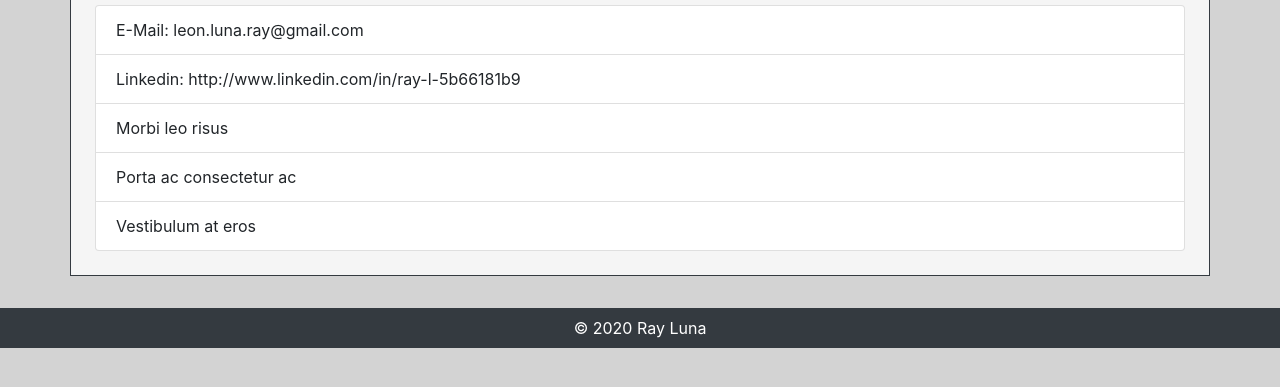
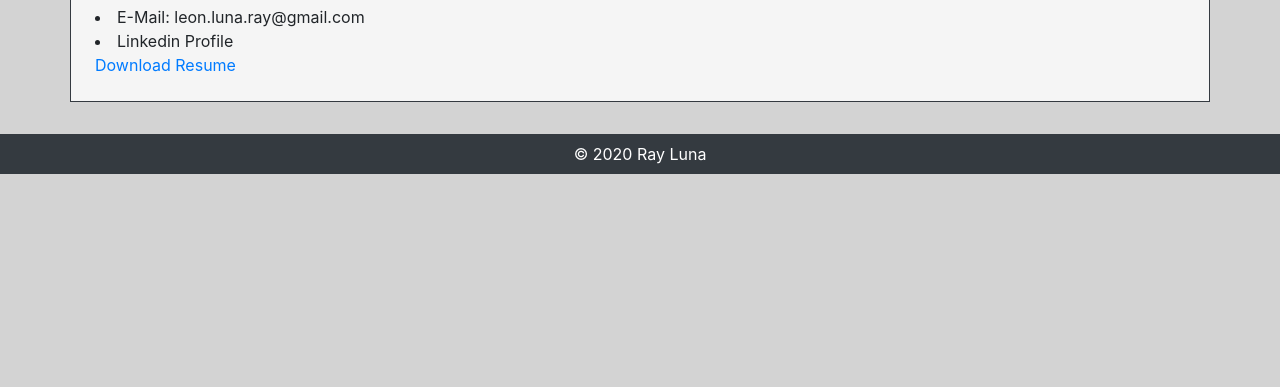
Before and after one commit to leon-luna-ray/alpinejs-portfolio, a plain HTML site: page pages/contact.html in a window 1280 px wide. Shown: the part 203-590 px from the top of the page. Drawn offline with nearby package versions, Linux system fonts and the light colour scheme.

Commit message:
updated contact page

```diff
--- a/pages/contact.html
+++ b/pages/contact.html
@@ -6,6 +6,7 @@
     <title>Contact | Ray Luna</title>
     <link rel="stylesheet" href="https://cdn.jsdelivr.net/npm/bootstrap@4.5.3/dist/css/bootstrap.min.css" integrity="sha384-TX8t27EcRE3e/ihU7zmQxVncDAy5uIKz4rEkgIXeMed4M0jlfIDPvg6uqKI2xXr2" crossorigin="anonymous">
     <link rel="stylesheet" href="../assets/css/styles.css">
+    <script src="https://cdn.jsdelivr.net/npm/bootstrap@5.0.0-beta1/dist/js/bootstrap.bundle.min.js" integrity="sha384-ygbV9kiqUc6oa4msXn9868pTtWMgiQaeYH7/t7LECLbyPA2x65Kgf80OJFdroafW" crossorigin="anonymous"></script>
 
 </head>
 <body>
@@ -35,17 +36,15 @@
     <div class="container container-main border border-dark">
         <H1 class="border-bottom">Contact Me</H1>
 
-        <ul class="list-group">
-          <li class="list-group-item">E-Mail: leon.luna.ray@gmail.com</li>
-          <li class="list-group-item">Linkedin: <a href="http://www.linkedin.com/in/ray-l-5b66181b9"></a>http://www.linkedin.com/in/ray-l-5b66181b9</li>
-          <li class="list-group-item">Morbi leo risus</li>
-          <li class="list-group-item">Porta ac consectetur ac</li>
-          <li class="list-group-item">Vestibulum at eros</li>
-        </ul>
+
+          <li class="contact-item">E-Mail: leon.luna.ray@gmail.com</li>
+          <li class="contact-item"><a href="http://www.linkedin.com/in/ray-l-5b66181b9"></a>Linkedin Profile</li>
+
+          <a href="/personal/portfolio/assets/Ray Luna Resume.pdf" download="luna-ray-resume">Download Resume</a>
 
    </main>
 
     <footer class="row d-flex justify-content-center navbar navbar-expand-lg navbar navbar-dark bg-dark navbarText">&copy 2020 Ray Luna</footer>
-    <script src="https://cdn.jsdelivr.net/npm/bootstrap@5.0.0-beta1/dist/js/bootstrap.bundle.min.js" integrity="sha384-ygbV9kiqUc6oa4msXn9868pTtWMgiQaeYH7/t7LECLbyPA2x65Kgf80OJFdroafW" crossorigin="anonymous"></script>
+
 </body>
 </html>
```
